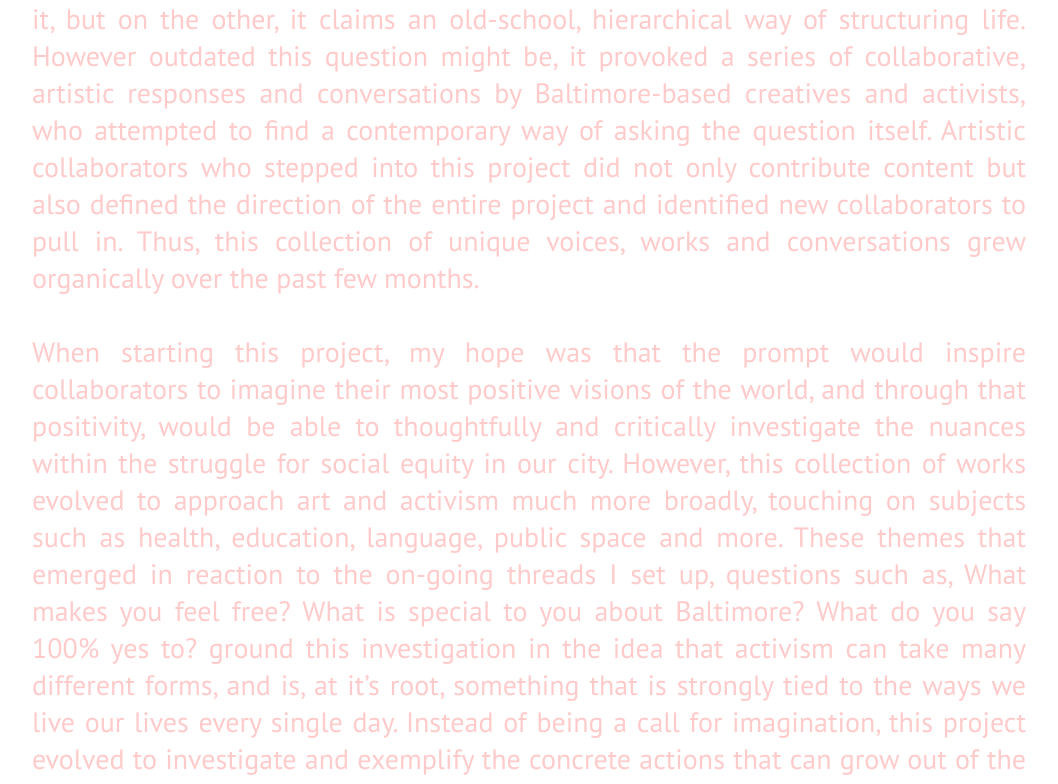
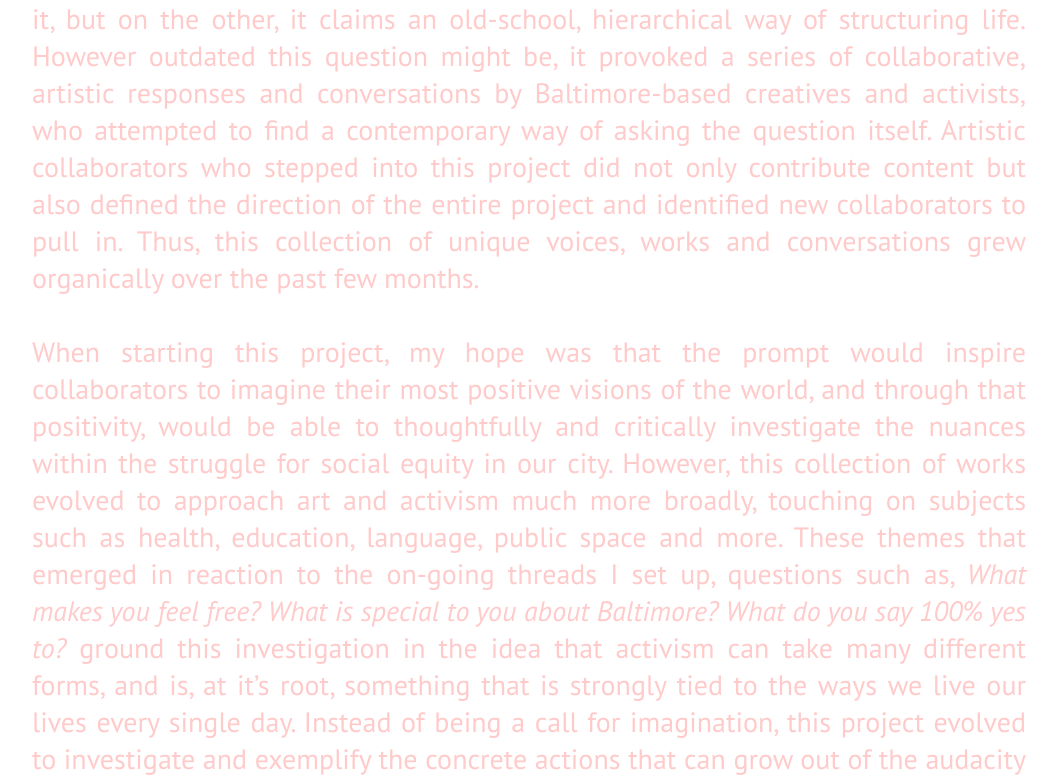
Before and after one commit to rahulshinde/chapter1-release, a plain HTML site: page intro.html in a window 1280 px wide. Shown: the part 855-1639 px from the top of the page, without its empty margins (111-1169 px from the left). Drawn offline with Linux system fonts and the light colour scheme; a web font is replaced by a local one.

Commit message:
fixing italics

```diff
--- a/intro.html
+++ b/intro.html
@@ -73,7 +73,7 @@
 					The prompt for this project, taken from Nas’ song “If I Ruled The World” (It Was Written, 1996) featuring Lauryn Hill, is a contradiction itself; on one hand, it asserts that everyone has the right to take up space and envision the world as they want it, but on the other, it claims an old-school, hierarchical way of structuring life. However outdated this question might be, it provoked a series of collaborative, artistic responses and conversations by Baltimore-based creatives and activists, who attempted to find a contemporary way of asking the question itself. Artistic collaborators who stepped into this project did not only contribute content but also defined the direction of the entire project and identified new collaborators to pull in. Thus, this collection of unique voices, works and conversations grew organically over the past few months.
 					<br>
 					<br>
-					When starting this project, my hope was that the prompt would inspire collaborators to imagine their most positive visions of the world, and through that positivity, would be able to thoughtfully and critically investigate the nuances within the struggle for social equity in our city. However, this collection of works evolved to approach art and activism much more broadly, touching on subjects such as health, education, language, public space and more. These themes that emerged in reaction to the on-going threads I set up, questions such as, What makes you feel free? What is special to you about Baltimore? What do you say 100% yes to? ground this investigation in the idea that activism can take many different forms, and is, at it’s root, something that is strongly tied to the ways we live our lives every single day. Instead of being a call for imagination, this project evolved to investigate and exemplify the concrete actions that can grow out of the audacity and the courage that it takes to imagine the world as you want it to be.
+					When starting this project, my hope was that the prompt would inspire collaborators to imagine their most positive visions of the world, and through that positivity, would be able to thoughtfully and critically investigate the nuances within the struggle for social equity in our city. However, this collection of works evolved to approach art and activism much more broadly, touching on subjects such as health, education, language, public space and more. These themes that emerged in reaction to the on-going threads I set up, questions such as, <span class="italic">What makes you feel free? What is special to you about Baltimore? What do you say 100% yes to?</span> ground this investigation in the idea that activism can take many different forms, and is, at it’s root, something that is strongly tied to the ways we live our lives every single day. Instead of being a call for imagination, this project evolved to investigate and exemplify the concrete actions that can grow out of the audacity and the courage that it takes to imagine the world as you want it to be.
 					<br>
 					<br>
 					This is a call for more than imagination. <span class="bold">What if you ruled the world? </span>
```
Also changed, not shown: index.html (+1 -1 lines).
